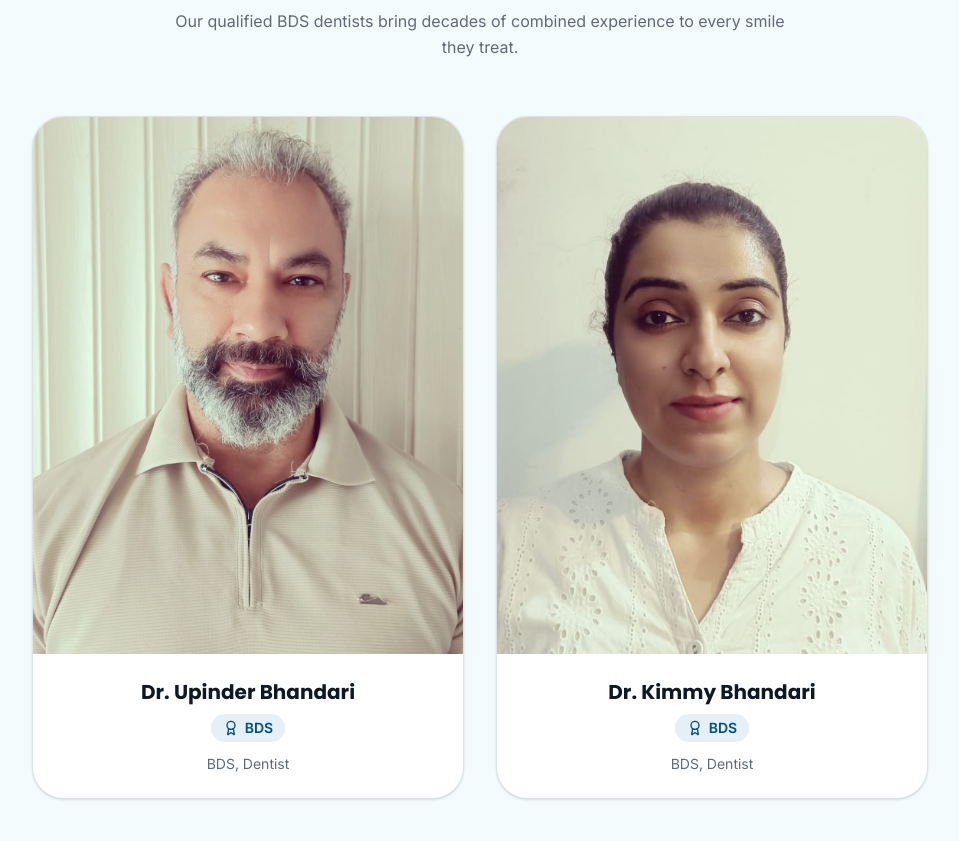
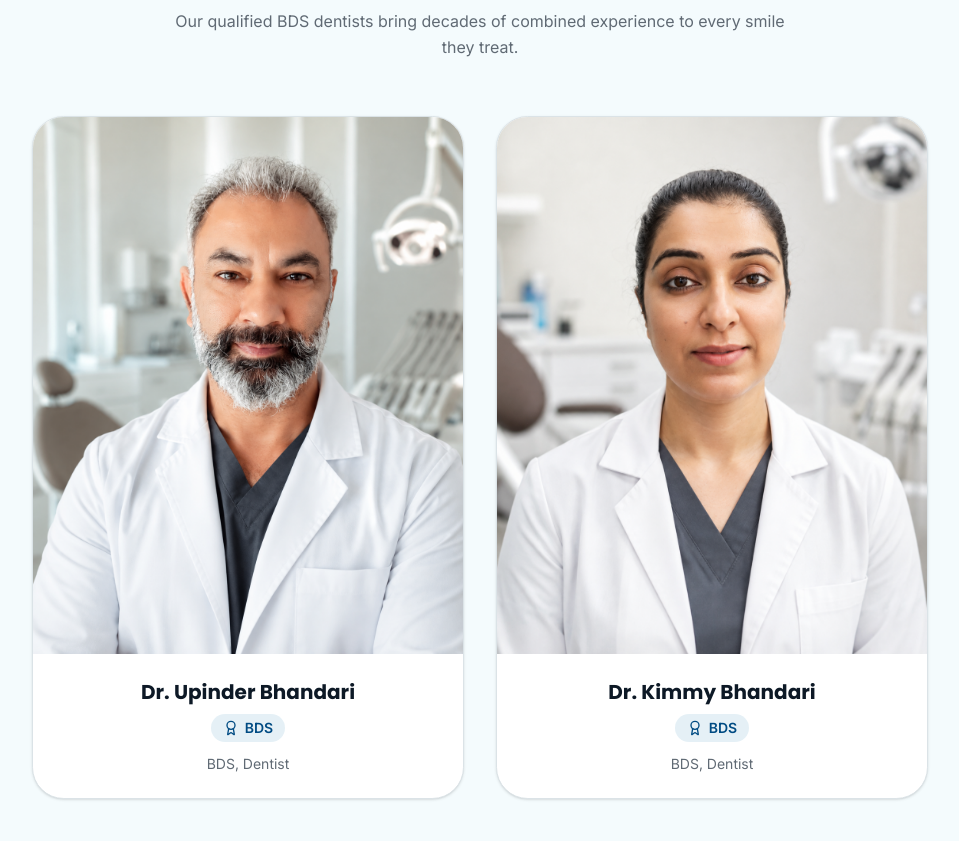
Before and after one commit to aksa2912/bhandari-dental-clinic, a Next.js app: page / in a window 1280 px wide. Shown: the part 1989-2830 px from the top of the page, without its empty margins (160-1119 px from the left). Built offline with nearby package versions, Linux system fonts and the light colour scheme.

Commit message:
changed pics

```diff
--- a/components/dentists-section.tsx
+++ b/components/dentists-section.tsx
@@ -9,13 +9,13 @@ const dentists = [
   {
     name: 'Dr. Upinder Bhandari',
     qualification: 'BDS',
-    image: '/clinic/dr-upnder.jpeg',
+    image: '/clinic/dr-upnder.png',
     tagline: 'BDS, Dentist',
   },
   {
     name: 'Dr. Kimmy Bhandari',
     qualification: 'BDS',
-    image: '/clinic/dr-kmmy.jpeg',
+    image: '/clinic/dr-kmmy.png',
     tagline: 'BDS, Dentist',
   },
 ]
```
Also changed, not shown: public/clinic/dr-kmmy.png (added), public/clinic/dr-upnder.png.
